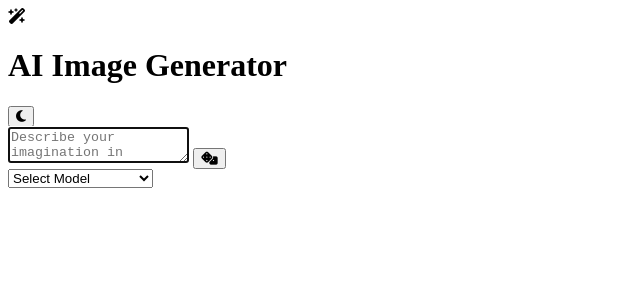
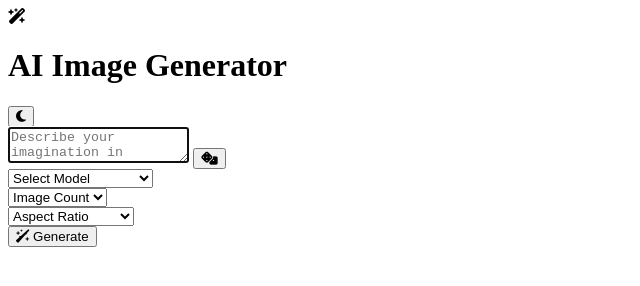
Before and after one commit to EmanTariq04/ai-agents, a plain HTML site: page index.html in a window 1280 px wide. Shown: the whole page, without its empty margins (0-640 px from the left). Drawn offline with Linux system fonts and the light colour scheme.

Commit message:
html code

```diff
--- a/index.html
+++ b/index.html
@@ -25,14 +25,14 @@
             <form action="#" class="prompt-form">
                 <div class="prompt-container">
                     <textarea class="prompt-input" placeholder="Describe your imagination in detail..." required autofocus></textarea>
-                    <button class="prompt-btn">
+                    <button type="button" class="prompt-btn">
                         <i class="fa-solid fa-dice"></i>
                     </button>
                 </div>
 
                 <div class="prompt-actions">
                     <div class="select-wrapper">
-                        <select class="custom-select">
+                        <select class="custom-select" required>
                             <option value="" selected disabled>Select Model</option>
                             <option value="black-forest-labs/FLUX.1-dev">FLUX.1-dev</option>
                             <option value="black-forest-labs/FLUX.1-schnell">FLUX.1-schnell</option>
@@ -41,6 +41,30 @@
                             <option value="prompthero/openjourney">Open Journey</option>
                         </select>
                     </div>
+
+                    <div class="select-wrapper">
+                        <select class="custom-select" required>
+                            <option value="" selected disabled>Image Count</option>
+                            <option value="1">1 Image</option>
+                            <option value="2">2 Images</option>
+                            <option value="3">3 Images</option>
+                            <option value="4">4 Images</option>
+                        </select>
+                    </div>
+
+                    <div class="select-wrapper">
+                        <select class="custom-select" required>
+                            <option value="" selected disabled>Aspect Ratio</option>
+                            <option value="1/1">Square (1:1)</option>
+                            <option value="16/9">Landscape (16:9)</option>
+                            <option value="9/16">Protrait (9:16)</option>
+                        </select>
+                    </div>
+
+                    <button type="submit" class="generate-btn">
+                        <i class="fa-solid fa-wand-sparkles"></i>
+                        Generate
+                    </button>
                 </div>
             </form>
         </div>
```
